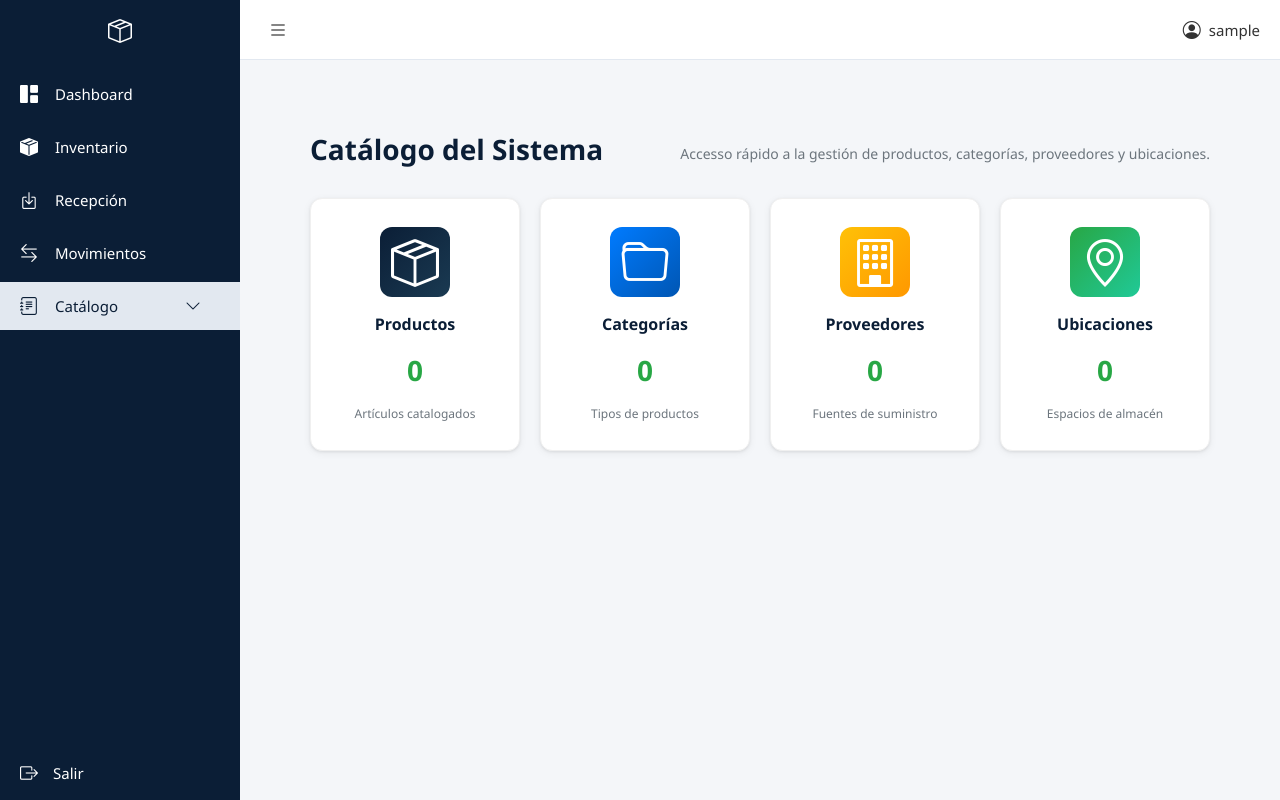
After one commit to Vizpok/Sistema_Inventario, a PHP site: page /System/interface/catalog/index.php in a window 1280 px wide. The commit adds this page. Run offline with PHP 8.4, Linux system fonts and the light colour scheme; the visitor is signed in with stand-in values (Sample User, id 1); data that the repository does not hold is empty.

Commit message:
Add catalog dashboard and adjust sidebar/menu UI
Introduce a new Catalog dashboard (System/interface/catalog/index.php) with quick-access cards and client-side state to remember last visited catalog page. Update styles (System/assets/css/styles.css) to refine sidebar hover/active visuals, collapsed-menu chevron, and submenu catalog item styles. Simplify SQL and UI tables by removing aggregated inventory/lote counts from locations, products and suppliers listing queries and columns (locations/ubicaciones.php, products/productos.php, suppliers/proveedores.php). Update header to mark Catalog menu active and change dashboard quick-link to the new catalog index. Improve menu behavior in footer JS (System/interface/layouts/footer.php): restore catalog submenu state from localStorage, better toggle handling, and auto-expand sidebar when opening the catalog menu.

```diff
--- a/System/assets/css/styles.css
+++ b/System/assets/css/styles.css
@@ -89,6 +89,10 @@ body {
     position: relative;
 }
 
+.sidebar-menu li a:hover {
+    background-color: var(--sidebar-hover);
+}
+
 .sidebar.collapsed .sidebar-menu li a {
     padding: 12px;
     justify-content: center;
@@ -109,16 +113,30 @@ body {
     display: none;
 }
 
-.sidebar-menu li a:hover {
-    background-color: var(--sidebar-hover);
+.sidebar.collapsed .sidebar-menu .menu-item-with-submenu > a .chevron-icon {
+    display: none;
 }
-
 
 .sidebar-menu li a.active {
     background-color: var(--sidebar-active-bg);
     color: var(--sidebar-active-text);
-    border-radius: 4px 0 0 4px;
-    margin-left: 10px;
+    border-radius: 0;
+    margin-left: 0;
+}
+
+/* Elementos principales activos: hover con más contraste */
+.sidebar-menu li a.active:hover {
+    background-color: var(--sidebar-active-bg);
+    opacity: 0.85;
+    box-shadow: inset 0 0 10px rgba(0, 0, 0, 0.2);
+    border-radius: 0;
+    margin-left: 0;
+}
+
+/* Catálogo cuando está activo */
+.sidebar-menu .menu-toggle.active {
+    background-color: var(--sidebar-active-bg);
+    color: var(--sidebar-active-text);
 }
 
 /* Menú desplegable - Submenu */
@@ -205,10 +223,18 @@ body {
     color: #0b1e36;
 }
 
-/* Catálogo: activo ligeramente más claro */
+/* Catálogo: mismo diseño que los elementos principales */
 .sidebar-menu .submenu li a.nav-catalog-item.active {
-    background-color: rgba(255, 255, 255, 0.10);
-    color: rgba(255, 255, 255, 0.95);
+    background-color: var(--sidebar-hover);
+    color: var(--text-light);
+}
+
+/* Catálogo: hover sobre elemento activo */
+.sidebar-menu .submenu li a.nav-catalog-item.active:hover {
+    background-color: var(--sidebar-hover);
+    color: var(--text-light);
+    opacity: 0.85;
+    box-shadow: inset 0 0 10px rgba(0, 0, 0, 0.2);
 }
 
 .sidebar-menu .submenu li a.active:before {
--- /dev/null
+++ b/System/interface/catalog/index.php
@@ -0,0 +1,251 @@
+<?php
+/**
+ * Dashboard de Catálogo
+ * Acceso rápido a las opciones de catálogo
+ */
+
+require_once __DIR__ . '/../../bootstrap.php';
+
+// Requerir autenticación
+requireAuth();
+
+// Configurar variables para el layout
+$page_title = 'Catálogo';
+$base_url = '/Sistema_Inventario';
+
+// Obtener estadísticas del catálogo
+$productos = db()->select("SELECT COUNT(*) as total FROM productos")[0]['total'] ?? 0;
+$categorias = db()->select("SELECT COUNT(*) as total FROM categorias")[0]['total'] ?? 0;
+$proveedores = db()->select("SELECT COUNT(*) as total FROM proveedores")[0]['total'] ?? 0;
+$ubicaciones = db()->select("SELECT COUNT(*) as total FROM ubicaciones")[0]['total'] ?? 0;
+
+include __DIR__ . '/../layouts/header.php';
+?>
+
+<div class="page-container">
+
+    <div class="page-header">
+        <h1 class="page-title">Catálogo del Sistema</h1>
+        <p class="page-subtitle">
+            Accesso rápido a la gestión de productos, categorías, proveedores y ubicaciones.
+        </p>
+    </div>
+
+    <style>
+        .catalog-grid {
+            display: grid;
+            grid-template-columns: repeat(4, 1fr);
+            gap: 20px;
+            margin-top: 30px;
+        }
+
+        .catalog-card {
+            background: #fff;
+            border-radius: 12px;
+            padding: 28px 20px;
+            text-align: center;
+            box-shadow: 0 1px 3px rgba(0, 0, 0, 0.08), 0 2px 8px rgba(0, 0, 0, 0.06);
+            transition: all 0.3s ease;
+            border: 1px solid #f0f0f0;
+            cursor: pointer;
+            text-decoration: none;
+            color: inherit;
+            display: flex;
+            flex-direction: column;
+            align-items: center;
+            justify-content: center;
+        }
+
+        .catalog-card:hover {
+            box-shadow: 0 4px 12px rgba(0, 0, 0, 0.12), 0 8px 24px rgba(0, 0, 0, 0.08);
+            transform: translateY(-4px);
+        }
+
+        .catalog-card-icon {
+            font-size: 48px;
+            margin-bottom: 16px;
+            width: 70px;
+            height: 70px;
+            display: flex;
+            align-items: center;
+            justify-content: center;
+            border-radius: 12px;
+            margin-left: auto;
+            margin-right: auto;
+        }
+
+        .catalog-card-title {
+            font-size: 16px;
+            font-weight: 600;
+            color: #0b1e36;
+            margin: 0 0 8px 0;
+        }
+
+        .catalog-card-count {
+            font-size: 28px;
+            font-weight: 700;
+            color: #28a745;
+            margin: 8px 0;
+        }
+
+        .catalog-card-label {
+            font-size: 12px;
+            color: #6c757d;
+            margin-top: 8px;
+        }
+
+        .catalog-card-productos .catalog-card-icon {
+            background: linear-gradient(135deg, #0b1e36, #1a3a52);
+            color: white;
+        }
+
+        .catalog-card-categorias .catalog-card-icon {
+            background: linear-gradient(135deg, #007bff, #0056b3);
+            color: white;
+        }
+
+        .catalog-card-proveedores .catalog-card-icon {
+            background: linear-gradient(135deg, #ffc107, #ff9800);
+            color: white;
+        }
+
+        .catalog-card-ubicaciones .catalog-card-icon {
+            background: linear-gradient(135deg, #28a745, #20c997);
+            color: white;
+        }
+
+        .catalog-card.active {
+            border: 2px solid #0b1e36;
+            box-shadow: 0 4px 12px rgba(11, 30, 54, 0.2), 0 8px 24px rgba(11, 30, 54, 0.12);
+        }
+
+        .catalog-card.active::before {
+            content: '';
+            position: absolute;
+            top: 10px;
+            right: 10px;
+            width: 24px;
+            height: 24px;
+            background: linear-gradient(135deg, #0b1e36, #1a3a52);
+            border-radius: 50%;
+            display: flex;
+            align-items: center;
+            justify-content: center;
+            color: white;
+            font-size: 14px;
+            font-weight: bold;
+        }
+
+        .catalog-card.active::after {
+            content: '✓';
+            position: absolute;
+            top: 10px;
+            right: 10px;
+            width: 24px;
+            height: 24px;
+            background: linear-gradient(135deg, #0b1e36, #1a3a52);
+            border-radius: 50%;
+            display: flex;
+            align-items: center;
+            justify-content: center;
+            color: white;
+            font-size: 14px;
+            font-weight: bold;
+            line-height: 24px;
+            text-align: center;
+        }
+
+        @media (max-width: 1200px) {
+            .catalog-grid {
+                grid-template-columns: repeat(2, 1fr);
+            }
+        }
+
+        @media (max-width: 768px) {
+            .catalog-grid {
+                grid-template-columns: 1fr;
+                gap: 16px;
+            }
+
+            .catalog-card {
+                padding: 24px 18px;
+            }
+        }
+    </style>
+
+    <section class="catalog-grid">
+        <a href="products/productos.php" class="catalog-card catalog-card-productos">
+            <div class="catalog-card-icon">
+                <i class="bi bi-box-seam"></i>
+            </div>
+            <h3 class="catalog-card-title">Productos</h3>
+            <p class="catalog-card-count"><?= number_format($productos) ?></p>
+            <p class="catalog-card-label">Artículos catalogados</p>
+        </a>
+
+        <a href="categories/categorias.php" class="catalog-card catalog-card-categorias">
+            <div class="catalog-card-icon">
+                <i class="bi bi-folder"></i>
+            </div>
+            <h3 class="catalog-card-title">Categorías</h3>
+            <p class="catalog-card-count"><?= number_format($categorias) ?></p>
+            <p class="catalog-card-label">Tipos de productos</p>
+        </a>
+
+        <a href="suppliers/proveedores.php" class="catalog-card catalog-card-proveedores">
+            <div class="catalog-card-icon">
+                <i class="bi bi-building"></i>
+            </div>
+            <h3 class="catalog-card-title">Proveedores</h3>
+            <p class="catalog-card-count"><?= number_format($proveedores) ?></p>
+            <p class="catalog-card-label">Fuentes de suministro</p>
+        </a>
+
+        <a href="locations/ubicaciones.php" class="catalog-card catalog-card-ubicaciones">
+            <div class="catalog-card-icon">
+                <i class="bi bi-geo-alt"></i>
+            </div>
+            <h3 class="catalog-card-title">Ubicaciones</h3>
+            <p class="catalog-card-count"><?= number_format($ubicaciones) ?></p>
+            <p class="catalog-card-label">Espacios de almacén</p>
+        </a>
+    </section>
+
+</div>
+
+<script>
+    // Marcar la tarjeta activa basado en la última página visitada
+    document.addEventListener('DOMContentLoaded', function() {
+        const cards = document.querySelectorAll('.catalog-card');
+        const lastVisited = sessionStorage.getItem('lastCatalogPage');
+
+        // Marcar la tarjeta correspondiente como activa
+        cards.forEach(card => {
+            const href = card.getAttribute('href');
+            if (lastVisited && href.includes(lastVisited)) {
+                card.classList.add('active');
+                card.style.position = 'relative';
+            }
+        });
+
+        // Guardar la página cuando se hace clic en una tarjeta
+        cards.forEach(card => {
+            card.addEventListener('click', function(e) {
+                const href = this.getAttribute('href');
+
+                // Determinar el tipo de página
+                if (href.includes('producto')) {
+                    sessionStorage.setItem('lastCatalogPage', 'producto');
+                } else if (href.includes('categoria')) {
+                    sessionStorage.setItem('lastCatalogPage', 'categoria');
+                } else if (href.includes('proveedor')) {
+                    sessionStorage.setItem('lastCatalogPage', 'proveedor');
+                } else if (href.includes('ubicacion')) {
+                    sessionStorage.setItem('lastCatalogPage', 'ubicacion');
+                }
+            });
+        });
+    });
+</script>
+
+<?php include __DIR__ . '/../layouts/footer.php'; ?>
--- a/System/interface/layouts/footer.php
+++ b/System/interface/layouts/footer.php
@@ -38,38 +38,42 @@
         }
     }
 
-    // Toggle Catálogo submenu (compatibilidad Edge/Chrome)
+    // Toggle Catálogo submenu
     const catalogMenu = document.getElementById('catalogMenu');
     const catalogMenuToggle = catalogMenu ? catalogMenu.querySelector('.menu-toggle') : null;
     const catalogSubmenu = document.getElementById('catalogSubmenu');
 
     if (catalogMenu && catalogMenuToggle) {
+        // Restaurar estado del desplegable desde localStorage
+        const catalogMenuWasOpen = localStorage.getItem('catalogMenuOpen') === 'true';
+
         // Detectar si estamos en una página del catálogo
         const isInCatalogPage = catalogSubmenu && catalogSubmenu.querySelector('a.active') !== null;
 
-        if (isInCatalogPage) {
-            // En catálogo: mantener abierto
+        if (isInCatalogPage || catalogMenuWasOpen) {
+            // En catálogo o si estaba abierto antes: mantener abierto
             catalogMenu.classList.add('open');
             localStorage.setItem('catalogMenuOpen', 'true');
         } else {
-            // Fuera de catálogo: cerrar automático
+            // Fuera de catálogo y no estaba abierto: cerrar
             catalogMenu.classList.remove('open');
             localStorage.setItem('catalogMenuOpen', 'false');
         }
 
-        // Toggle manual siempre disponible
+        // Toggle al hacer click en cualquier parte del toggleador
         catalogMenuToggle.addEventListener('click', function(e) {
             e.preventDefault();
-
-            // Si el sidebar está colapsado, expandir primero
-            if (sidebar && sidebar.classList.contains('collapsed')) {
-                sidebar.classList.remove('collapsed');
-                localStorage.setItem('sidebarCollapsed', 'false');
-            }
+            e.stopPropagation();
 
             catalogMenu.classList.toggle('open');
             const isOpen = catalogMenu.classList.contains('open');
             localStorage.setItem('catalogMenuOpen', isOpen ? 'true' : 'false');
+
+            // Si el sidebar está colapsado y abrimos el menú, expandir el sidebar
+            if (isOpen && sidebar && sidebar.classList.contains('collapsed')) {
+                sidebar.classList.remove('collapsed');
+                localStorage.setItem('sidebarCollapsed', 'false');
+            }
         });
     }
 
--- a/System/interface/layouts/header.php
+++ b/System/interface/layouts/header.php
@@ -62,7 +62,7 @@
                 </li>
 
                 <li class="menu-item-with-submenu" id="catalogMenu">
-                    <a href="javascript:void(0);" class="menu-toggle" role="button">
+                    <a href="javascript:void(0);" class="menu-toggle <?= $is_catalog ? 'active' : ''; ?>" role="button">
                         <i class="bi bi-journal-text"></i>
                         <span>Catálogo</span>
                         <i class="bi bi-chevron-down chevron-icon"></i>
```
Also changed, not shown: System/interface/catalog/locations/ubicaciones.php (+1 -9 lines), System/interface/catalog/products/productos.php (+1 -13 lines), System/interface/catalog/suppliers/proveedores.php (+1 -6 lines), System/interface/dashboard/index.php (+1 -10 lines).
